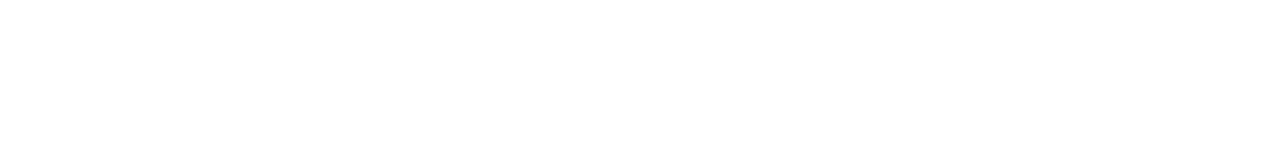
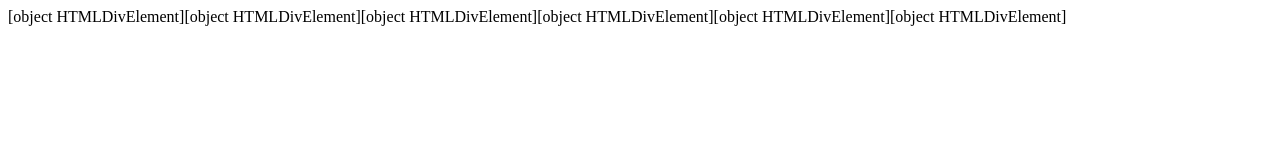
Before and after one commit to sirio95/js-our-team, a plain HTML site: page index.html in a window 1280 px wide. Drawn offline with Linux system fonts and the light colour scheme.

Commit message:
prima bozza

```diff
--- a/index.html
+++ b/index.html
@@ -8,8 +8,9 @@
     <title>OUR TEAM</title>
 </head>
 <body>
+    <section id="team"></section>
 
-
+    <img src="" alt="">
 
     <script src="js/functions.js"></script>
     <script src="js/script.js"></script>
--- a/js/script.js
+++ b/js/script.js
@@ -0,0 +1,59 @@
+
+//MILESTONE 1
+const team= [
+    {
+        "name" : "Wayne Barnett",
+        "role" : "Founder & CEO",
+        "image" : "/img/wayne-barnett-founder-ceo.jpg"
+    },
+    {
+        "name" : "Angela Caroll",
+        "role" : "Chief Editor",
+        "image" : "/img/angela-caroll-chief-editor.jpg"
+    },
+    {
+        "name" : "Walter Gordon",
+        "role" : "Office Manager",
+        "image" : "/img/walter-gordon-office-manager.jpg"
+    },
+    {
+        "name" : "Angela Lopez",
+        "role" : "Social Media Manager",
+        "image" : "/img/angela-lopez-social-media-manager.jpg"
+    },
+    {
+        "name" : "Scott Estrada",
+        "role" : "Developer",
+        "image" : "/img/scott-estrada-developer.jpg"
+    },
+    {
+        "name" : "Barbara Ramos",
+        "role" : "Graphic Designer",
+        "image" : "/img/barbara-ramos-graphic-designer.jpg"
+    }
+];
+
+//MILESTONE 2 && MILESTONE 3
+
+
+
+
+let teamSpace= document.getElementById('team');
+let newDiv= document.createElement('div');
+let newHeading= document.createElement('h3');
+let newSub= document.createElement('sub');
+let newImg;
+
+for (let i=0; i<team.length; i++){
+    let member= team[i];
+    console.log(`${member.name} ${member.role} ${member.image}`)
+    let newImg= `<img src=${member.img} alt="${member.name}">`
+
+    newDiv.innerHTML += (newHeading, newSub, newImg);
+    teamSpace.innerHTML += newDiv;
+
+    newHeading.innerHTML += `${member.name}`;
+    newSub.innerHTML += `${member.role}`;
+
+
+}
```
Also changed, not shown: img/angela-caroll-chief-editor.jpg (added), img/angela-lopez-social-media-manager.jpg (added), img/barbara-ramos-graphic-designer.jpg (added), img/scott-estrada-developer.jpg (added), img/walter-gordon-office-manager.jpg (added), img/wayne-barnett-founder-ceo.jpg (added).
